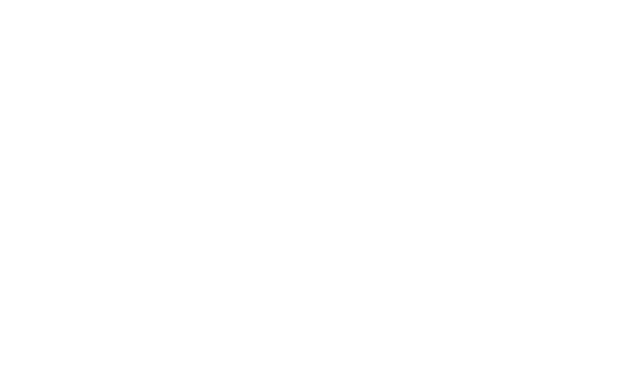
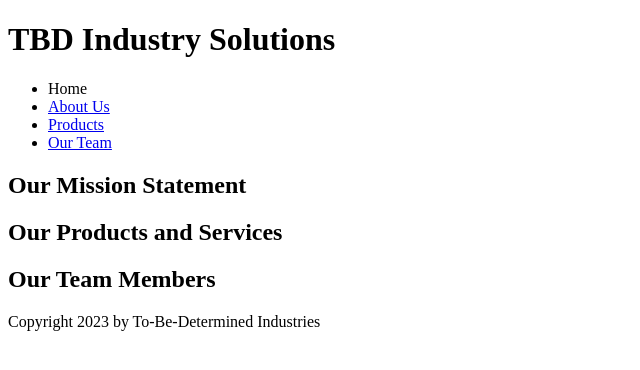
Before and after one commit to Michael-Belland/Flexbox-Company-Site, a plain HTML site: page index.html in a window 1280 px wide. Shown: the whole page, without its empty margins (0-640 px from the left). Drawn offline with Linux system fonts and the light colour scheme.

Commit message:
Starting with a basic skeleton in the HMTL of the site

```diff
--- a/index.html
+++ b/index.html
@@ -3,9 +3,38 @@
 <html>
   <head>
     <link rel="shortcut icon" href="favicon.ico" type="image/x-icon">
+    <link rel="stylesheet" href="./resources/css/styles.css">
   </head>
 
   <body>
+    <header>
+      <h1>TBD Industry Solutions</h1>
+      <nav>
+        <ul>
+          <li>Home</li>
+          <li><a href="#about-us">About Us</a></li>
+          <li><a href="#products">Products</a></li>
+          <li><a href="#our-team">Our Team</a></li>
+        </ul>
+      </nav>
 
+    </header>
+    <main>
+      <div id="jumbotron">
+
+      </div>
+      <div id="about-us">
+        <h2>Our Mission Statement</h2>
+      </div>
+      <div id="products">
+        <h2>Our Products and Services</h2>
+      </div>
+      <div id="our-team">
+        <h2>Our Team Members</h2>
+      </div>
+    </main>
+    <footer>
+      Copyright 2023 by To-Be-Determined Industries
+    </footer>
   </body>
 </html>
```
Also changed, not shown: resources/css/styles.css (added).
